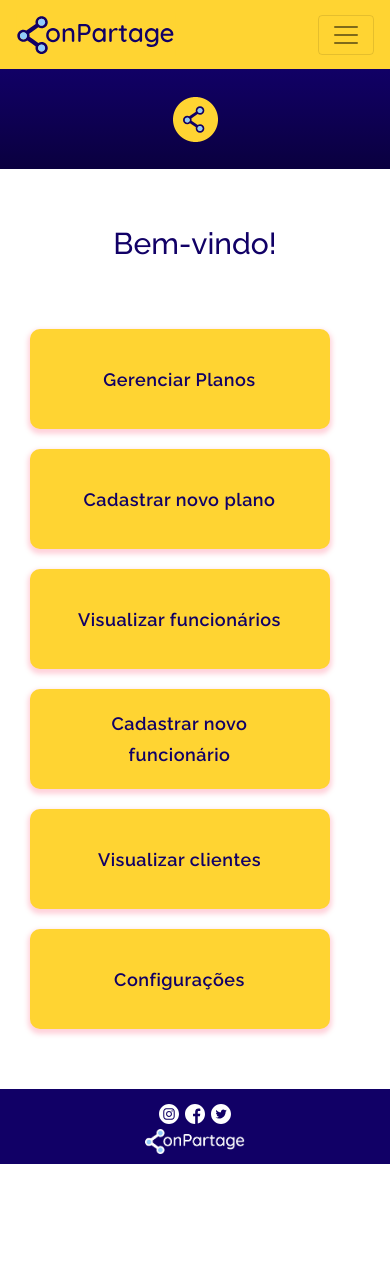
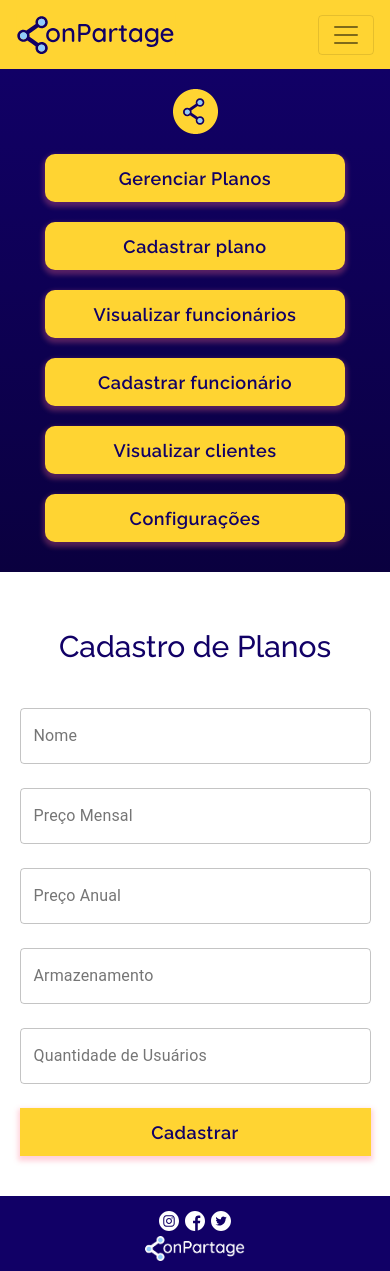
Before and after one commit to AmandaCacholi/onPartage-front-end-feegow, a React (Create React App) app: page /area-funcionario/cadastro-planos in a window 390 px wide. Before the commit the page ends 1164 px from the top, so only its background shows below. Built offline with nearby package versions, Linux system fonts and the light colour scheme.

Commit message:
Mudanças das páginas iniciais de clientes e funcionários

```diff
--- a/src/App.js
+++ b/src/App.js
@@ -31,10 +31,10 @@ function App() {
           <Route path="/cadastro-cliente">
             <Cadastro />
           </Route>
-          <Route path="/area-cliente">
+          <Route path="/area-cliente/">
             <CostumersPage />
           </Route>
-          <Route path="/area-funcionario">
+          <Route path="/area-funcionario/">
             <HomeFuncionario />
           </Route>
         </Switch>
--- /dev/null
+++ b/src/components/CadastroFuncionario/CadastroFuncionario.css
@@ -0,0 +1,29 @@
+.cadastroFuncionario {
+    display: flex;
+    flex-direction: column;
+    align-items: center;
+    justify-content: space-evenly;
+}
+
+.cadastroFuncionario__titulo {
+    font-family: var(--body-font);
+    font-weight: 500;
+    font-size: 30px;
+    color: var(--dark-blue);
+    margin: 60px 0 30px;
+}
+
+.cadastroFuncionario__form {
+    width: 60%;
+    display: flex;
+    flex-direction: column;
+    margin-bottom: 40px;
+}
+
+/* ------------------ Responsividade */
+
+@media (max-width: 995px) {
+    .cadastroFuncionario__form {
+        width: 90%;
+    }
+}
--- /dev/null
+++ b/src/components/CadastroFuncionario/CadastroFuncionario.jsx
@@ -0,0 +1,41 @@
+import React from "react";
+import { Grow, TextField } from "@material-ui/core";
+import { BtnContato } from "../Button/Button";
+import './CadastroFuncionario.css'
+
+export const CadastroFuncionario = () => {
+  return (
+    <>
+      <Grow in={true} timeout={1500}>
+        <section className="cadastroFuncionario">
+          <h2 className="cadastroFuncionario__titulo">Cadastro de Funcionários</h2>
+          <form className="cadastroFuncionario__form">
+            <TextField
+              type="text"
+              id="cadastroFuncionario__nome"
+              label="Nome"
+              variant="outlined"
+              margin="normal"
+            />
+            <TextField
+              type="email"
+              id="cadastroFuncionario__email"
+              label="Email"
+              variant="outlined"
+              margin="normal"
+            />
+            <TextField
+              type="password"
+              id="cadastroFuncionario__senha"
+              label="Senha"
+              variant="outlined"
+              margin="normal"
+            />
+            <br />
+            <BtnContato>Cadastrar</BtnContato>
+          </form>
+        </section>
+      </Grow>
+    </>
+  );
+};
--- /dev/null
+++ b/src/components/CadastroPlanos/CadastroPlanos.css
@@ -0,0 +1,28 @@
+.cadastroPlanos {
+    display: flex;
+    flex-direction: column;
+    align-items: center;
+}
+
+.cadastroPlanos__titulo {
+    font-family: var(--body-font);
+    font-weight: 500;
+    font-size: 30px;
+    color: var(--dark-blue);
+    margin: 60px 0 30px;
+}
+
+.cadastroPlanos__form {
+    width: 60%;
+    display: flex;
+    flex-direction: column;
+    margin-bottom: 40px;
+}
+
+/* ------------------ Responsividade */
+
+@media (max-width: 995px) {
+    .cadastroPlanos__form {
+        width: 90%;
+    }
+}
--- /dev/null
+++ b/src/components/CadastroPlanos/CadastroPlanos.jsx
@@ -0,0 +1,55 @@
+import { Grow, TextField } from "@material-ui/core";
+import './CadastroPlanos.css'
+import React from "react";
+import { BtnContato } from "../Button/Button";
+
+export const CadastroPlanos = () => {
+  return (
+    <>
+      <Grow in={true} timeout={1500}>
+        <section className="cadastroPlanos" >
+          <h2 className="cadastroPlanos__titulo" >Cadastro de Planos</h2>
+          <form className="cadastroPlanos__form" >
+            <TextField
+              type="text"
+              id="cadastroPlano__nome"
+              label="Nome"
+              variant="outlined"
+              margin="normal"
+            />
+            <TextField
+                type="number"
+                id="cadastroPlano__precoMensal"
+                label="Preço Mensal"
+                variant="outlined"
+                margin="normal"
+            />
+            <TextField
+                type="number"
+                id="cadastroPlano__precoAnual"
+                label="Preço Anual"
+                variant="outlined"
+                margin="normal"
+            />
+            <TextField
+                type="text"
+                id="cadastroPlano__armazenamento"
+                label="Armazenamento"
+                variant="outlined"
+                margin="normal"
+            />
+            <TextField
+                type="number"
+                id="cadastroPlano__usuarios"
+                label="Quantidade de Usuários"
+                variant="outlined"
+                margin="normal"
+            />
+            <br/>
+            <BtnContato>Cadastrar</BtnContato>
+          </form>
+        </section>
+      </Grow>
+    </>
+  );
+};
--- a/src/components/CostumersPage/CostumersPage.css
+++ b/src/components/CostumersPage/CostumersPage.css
@@ -24,58 +24,7 @@
   justify-content: center;
 }
 
-.homeC__areaPrincipal {
-  display: flex;
-  flex-direction: column;
-  align-items: center;
-}
 
-.homeC__titulo {
-  font-family: var(--body-font);
-  font-weight: 500;
-  font-size: 30px;
-  color: var(--dark-blue);
-  margin: 60px 0 30px;
-}
-
-.homeC__areaUpload {
-  display: flex;
-  margin: 20px 0 10px 0;
-}
-
-.homeC__input {
-  width: 350px;
-  height: 48px;
-  border: var(--dark-blue) solid 5px;
-  border-right: none;
-  border-radius: 10px 0 0 10px;
-  display: flex;
-  align-items: center;
-  padding: 5px;
-}
-
-.homeC__inputTexto {
-  font-family: var(--body-font);
-  color: var(--grey);
-  cursor: default;
-}
-
-.homeC__arrasteUpload {
-  width: 550px;
-  height: 300px;
-  border: var(--grey) dashed 5px;
-  border-radius: 10px;
-  cursor: pointer;
-  display: flex;
-  flex-direction: column;
-  align-items: center;
-  justify-content: space-evenly;
-  margin: 40px;
-}
-
-.homeC__imgFiles {
-  width: 100px;
-}
 
 /* ------------------ Responsividade */
 
@@ -89,7 +38,7 @@
   }
 
   .homeC__menu {
-    grid-area: bottom;
+    grid-area: top;
     padding: 10px;
   }
 
--- /dev/null
+++ b/src/components/HomeCliente__Upload/Upload.css
@@ -0,0 +1,73 @@
+.homeC__areaPrincipal {
+  display: flex;
+  flex-direction: column;
+  align-items: center;
+}
+
+.homeC__titulo {
+  font-family: var(--body-font);
+  font-weight: 500;
+  font-size: 30px;
+  color: var(--dark-blue);
+  margin: 60px 0 30px;
+}
+
+.homeC__areaUpload {
+  display: flex;
+  margin: 20px 0 10px 0;
+}
+
+.homeC__input {
+  width: 350px;
+  height: 48px;
+  border: var(--dark-blue) solid 5px;
+  border-right: none;
+  border-radius: 10px 0 0 10px;
+  display: flex;
+  align-items: center;
+  padding: 5px;
+}
+
+.homeC__inputTexto {
+  font-family: var(--body-font);
+  color: var(--grey);
+  cursor: default;
+}
+
+.homeC__arrasteUpload {
+  width: 550px;
+  height: 300px;
+  border: var(--grey) dashed 5px;
+  border-radius: 10px;
+  cursor: pointer;
+  display: flex;
+  flex-direction: column;
+  align-items: center;
+  justify-content: space-evenly;
+  margin: 40px;
+}
+
+.homeC__imgFiles {
+  width: 100px;
+}
+
+/* ------------------ Responsividade */
+
+@media (max-width: 995px) {
+    .homeC__areaPrincipal {
+      grid-area: bottom;
+    }
+
+    .homeC__areaUpload {
+      width: 90%;
+      justify-content: center;
+    }
+
+    .homeC__input {
+      width: 90%;
+    }
+
+    .homeC__arrasteUpload {
+      width: 90%;
+    }
+  }
--- /dev/null
+++ b/src/components/HomeCliente__Upload/Upload.jsx
@@ -0,0 +1,29 @@
+import React from "react";
+import "./Upload.css";
+import imgFiles from "../../assets/images/files.svg";
+import { BtnUpload } from "../Button/Button";
+import { Grow } from "@material-ui/core";
+
+export const Upload = () => {
+  return (
+    <>
+      <Grow in={true} timeout={1500}>
+        <div className="homeC__areaPrincipal">
+          <h2 className="homeC__titulo">Envie seus arquivos</h2>
+          <div className="homeC__areaUpload">
+            <div className="homeC__input">
+              <p className="homeC__inputTexto">Escolher arquivo...</p>
+            </div>
+            <BtnUpload>Enviar</BtnUpload>
+          </div>
+          <div className="homeC__arrasteUpload">
+            <p className="homeC__inputTexto">
+              Arraste e solte seus arquivos aqui...
+            </p>
+            <img src={imgFiles} className="homeC__imgFiles" />
+          </div>
+        </div>
+      </Grow>
+    </>
+  );
+};
--- a/src/components/HomeFuncionario/HomeFuncionario.css
+++ b/src/components/HomeFuncionario/HomeFuncionario.css
@@ -1,41 +1,26 @@
 .homeF {
     display: grid;
-    grid-template-columns: 1fr 4fr;
+    grid-template-columns: 1fr 2fr;
 }
 
 .homeF__bgImg {
     background: linear-gradient(#110066, #0A003F);
     display: flex;
     flex-direction: column;
-    justify-content: center;
+    justify-content: space-evenly;
     align-items: center;
+    padding: 20px 0;
 }
 
 .homeF__img {
     width: 75px;
+    margin: 0 0 10px;
 }
 
-.homeF__areaPrincipal {
-    display: flex;
-    flex-direction: column;
-    align-items: center;
-}
-
-.homeF__titulo {
-    font-family: var(--body-font);
-    font-weight: 500;
-    font-size: 30px;
-    color: var(--dark-blue);
-    margin: 60px 0 30px;
-}
-
-.homeF__btns {
-    width: 60%;
+.homeF__nav {
     display: flex;
     flex-wrap: wrap;
-    justify-content: space-between;
-    align-items:center;
-    margin: 30px 0 50px;
+    justify-content: center;
 }
 
 /* ------------------ Responsividade */
@@ -43,14 +28,10 @@
 @media (max-width: 995px) {
     .homeF {
         grid-template-columns: 1fr;
-        grid-template-rows: 100px auto;
+        grid-template-rows: auto auto;
     }
 
     .homeF__img {
         width: 45px;
     }
-
-    .homeF__btns {
-        width: 90%;
-    }
 }
--- a/src/components/HomeFuncionario/HomeFuncionario.jsx
+++ b/src/components/HomeFuncionario/HomeFuncionario.jsx
@@ -1,8 +1,12 @@
 import React from "react";
-import { BtnMenuFuncionario } from "../Button/Button";
+import { BtnAmareloPanel } from "../Button/Button";
 import imgRoundLogo from "../../assets/images/round-logo.svg";
 import "./HomeFuncionario.css";
 import { Grow } from "@material-ui/core";
+import { Route, Switch } from "react-router";
+import { CadastroPlanos } from "../CadastroPlanos/CadastroPlanos";
+import { NavLink } from "react-router-dom";
+import { CadastroFuncionario } from "../CadastroFuncionario/CadastroFuncionario";
 
 export const HomeFuncionario = () => {
   return (
@@ -10,21 +14,29 @@ export const HomeFuncionario = () => {
       <Grow in={true} timeout={1000}>
         <div className="homeF__bgImg">
           <img className="homeF__img" src={imgRoundLogo} />
+          <nav className="homeF__nav" >
+            <BtnAmareloPanel>Gerenciar Planos</BtnAmareloPanel>
+            <NavLink to="/area-funcionario/cadastro-planos">
+              <BtnAmareloPanel>Cadastrar plano</BtnAmareloPanel>
+            </NavLink>
+            <BtnAmareloPanel>Visualizar funcionários</BtnAmareloPanel>
+            <NavLink to="/area-funcionario/cadastro-funcionario" >
+              <BtnAmareloPanel>Cadastrar funcionário</BtnAmareloPanel>
+            </NavLink>
+            <BtnAmareloPanel>Visualizar clientes</BtnAmareloPanel>
+            <BtnAmareloPanel>Configurações</BtnAmareloPanel>
+          </nav>
         </div>
       </Grow>
-      <Grow in={true} timeout={1500}>
-        <div className="homeF__areaPrincipal">
-          <h2 className="homeF__titulo">Bem-vindo!</h2>
-          <div className="homeF__btns">
-            <BtnMenuFuncionario>Gerenciar Planos</BtnMenuFuncionario>
-            <BtnMenuFuncionario>Cadastrar novo plano</BtnMenuFuncionario>
-            <BtnMenuFuncionario>Visualizar funcionários</BtnMenuFuncionario>
-            <BtnMenuFuncionario>Cadastrar novo funcionário</BtnMenuFuncionario>
-            <BtnMenuFuncionario>Visualizar clientes</BtnMenuFuncionario>
-            <BtnMenuFuncionario>Configurações</BtnMenuFuncionario>
-          </div>
-        </div>
-      </Grow>
+
+      <Switch>
+        <Route path="/area-funcionario/cadastro-planos">
+          <CadastroPlanos />
+        </Route>
+        <Route path="/area-funcionario/cadastro-funcionario" >
+          <CadastroFuncionario/>
+        </Route>
+      </Switch>
     </section>
   );
 };
```
Also changed, not shown: src/components/CostumersPage/CostumersPage.jsx (+19 -24 lines).
